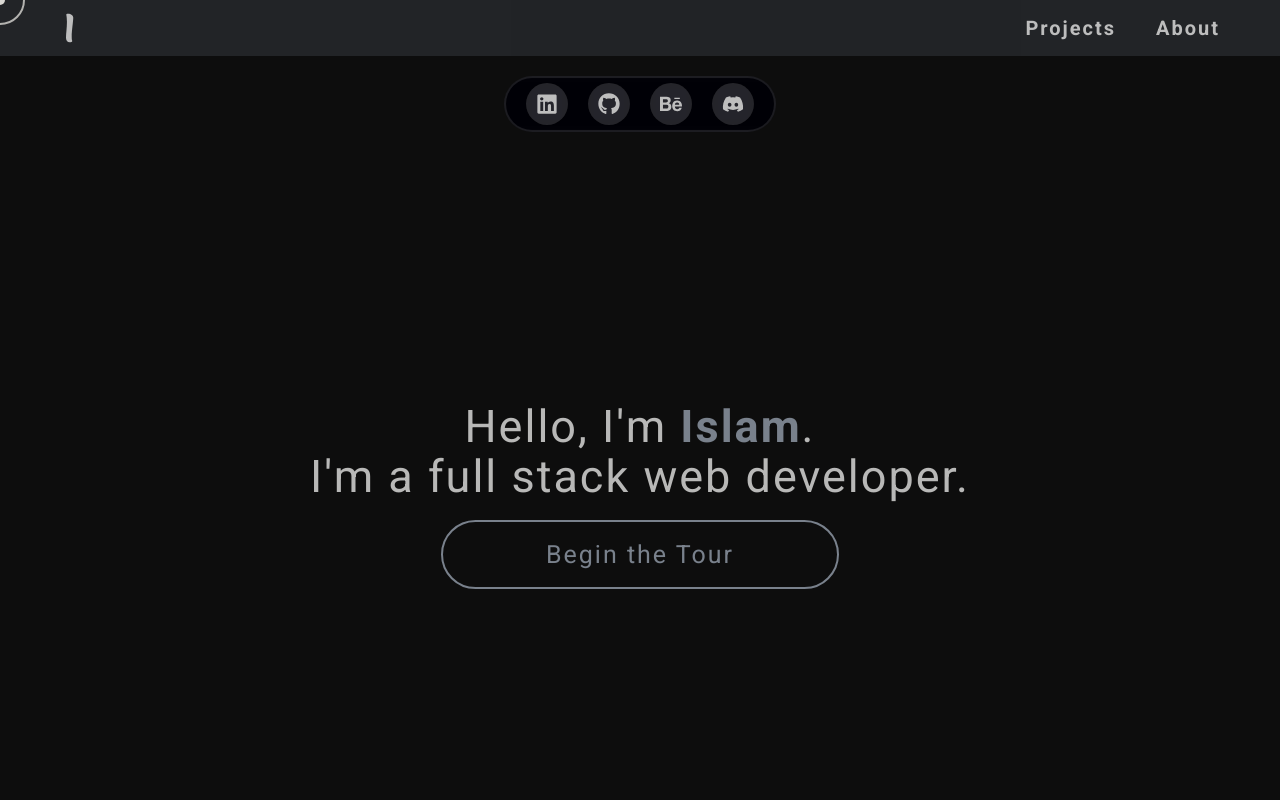
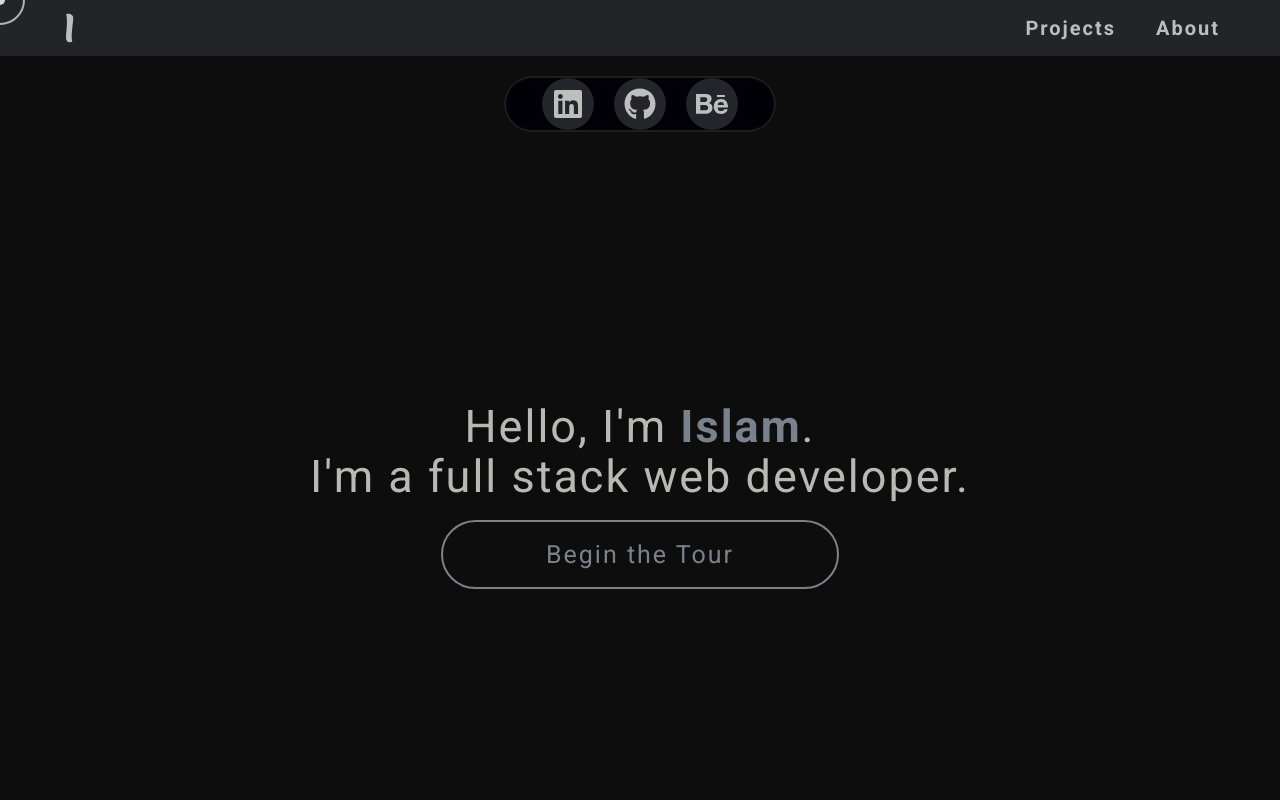
Before and after one commit to Babywise/islamahmed.ca, a React (Vite) app: page / in a window 1280 px wide. Shown: the top 800 px of the page. Built offline with nearby package versions, Linux system fonts and the light colour scheme.

Commit message:
IA-56 removed discord link and adjusted icon size

```diff
--- a/src/components/social/SocialNav.tsx
+++ b/src/components/social/SocialNav.tsx
@@ -1,8 +1,7 @@
 import "./SocialNav.css";
 
 import type { ReactNode } from "react";
-import { FaDiscord, FaGithub, FaLinkedin } from "react-icons/fa6";
-import { SiBehance } from "react-icons/si";
+import { FaBehance, FaGithub, FaLinkedin } from "react-icons/fa6";
 
 interface SocialLink {
   icon: ReactNode;
@@ -12,24 +11,19 @@ interface SocialLink {
 
 const socialLinks: SocialLink[] = [
   {
-    icon: <FaLinkedin />,
+    icon: <FaLinkedin size={32} />,
     label: "LinkedIn",
     url: "https://linkedin.com/in/issia"
   },
   {
-    icon: <FaGithub />,
+    icon: <FaGithub size={32} />,
     label: "GitHub",
     url: "https://github.com/babywise"
   },
   {
-    icon: <SiBehance />,
+    icon: <FaBehance size={32} />,
     label: "Behance",
     url: "https://behance.net/islamdoesart"
-  },
-  {
-    icon: <FaDiscord />,
-    label: "Discord",
-    url: "https://discord.com/users/197564968931950592"
   }
 ];
 
```
